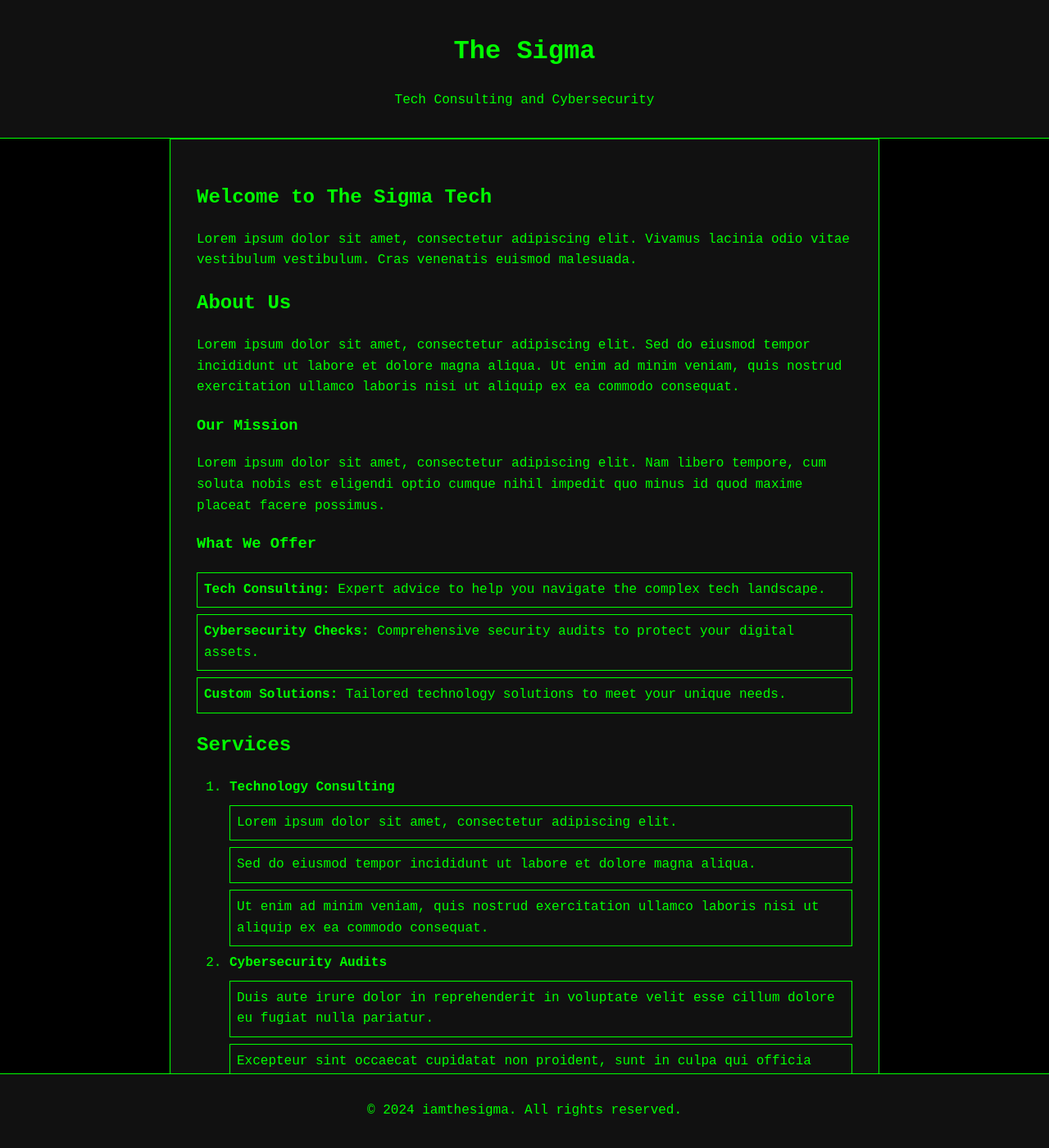
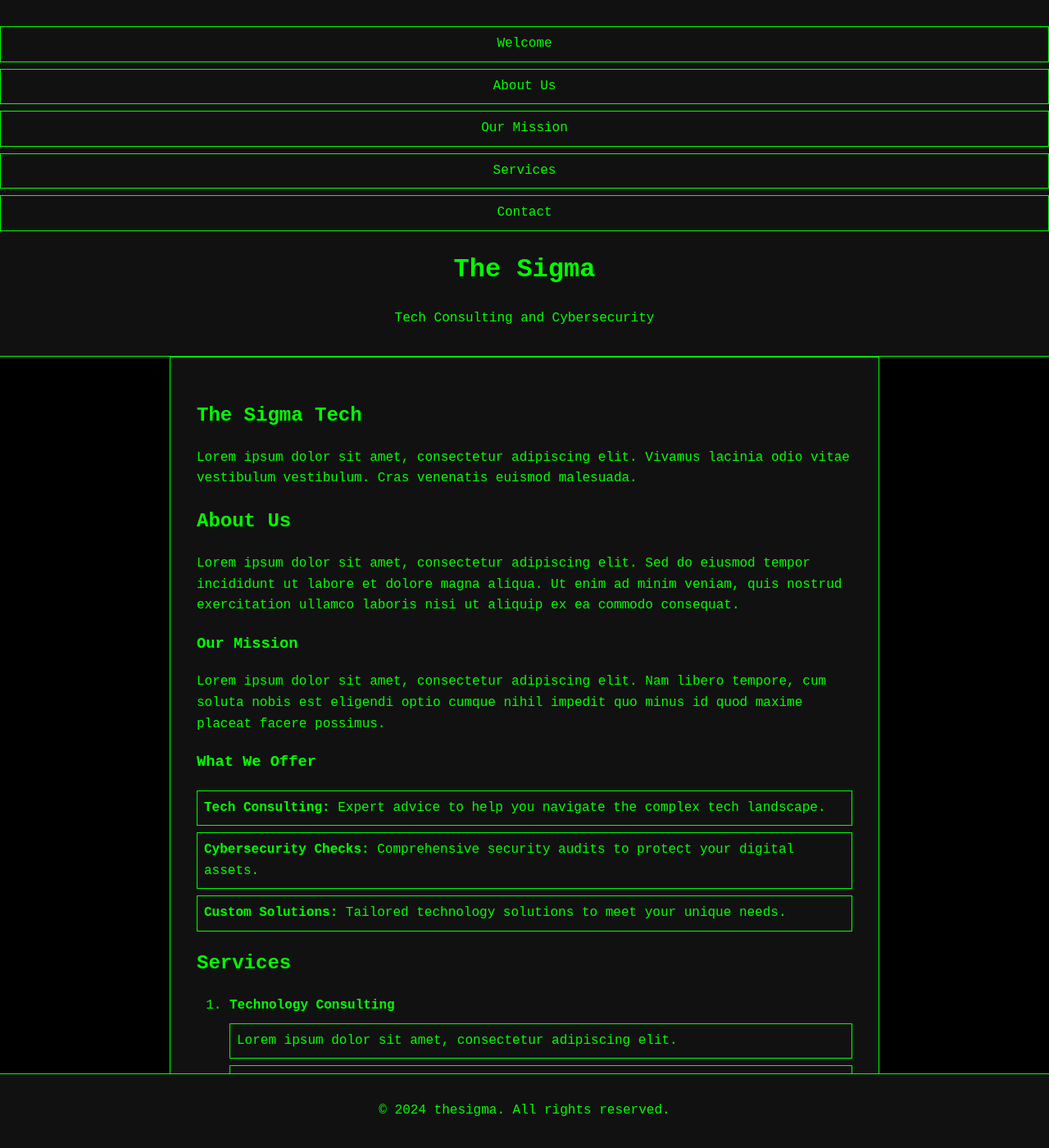
Before and after one commit to iamthesigma/iamthesigma.github.io, a Jekyll site: the page thesigma.ca-jekyll-site/index.html, which Jekyll copies as it is, in a window 1280 px wide and 1400 px high. Shown: the whole window at 82% size. Built offline with Jekyll 4.4.1, drawn with Linux system fonts in a browser that asks for light colours.

Commit message:
Update index.html

```diff
--- a/thesigma.ca-jekyll-site/index.html
+++ b/thesigma.ca-jekyll-site/index.html
@@ -3,36 +3,43 @@
 <head>
     <meta charset="UTF-8">
     <meta name="viewport" content="width=device-width, initial-scale=1.0">
-    <title>The Sigma Tech</title>
+    <title>The Sigma</title>
     <link rel="stylesheet" href="/assets/css/style.css">
 </head>
 <body>
     <header>
+        <nav>
+            <ul>
+                <li><a href="#welcome">Welcome</a></li>
+                <li><a href="#about">About Us</a></li>
+                <li><a href="#mission">Our Mission</a></li>
+                <li><a href="#services">Services</a></li>
+                <li><a href="#contact">Contact</a></li>
+            </ul>
+        </nav>
         <h1>The Sigma</h1>
         <p>Tech Consulting and Cybersecurity</p>
     </header>
     <main>
-        <section>
-            <h2>Welcome to The Sigma Tech</h2>
+        <section id="welcome">
+            <h2>The Sigma Tech</h2>
             <p>Lorem ipsum dolor sit amet, consectetur adipiscing elit. Vivamus lacinia odio vitae vestibulum vestibulum. Cras venenatis euismod malesuada.</p>
         </section>
-        <section>
+        <section id="about">
             <h2>About Us</h2>
             <p>Lorem ipsum dolor sit amet, consectetur adipiscing elit. Sed do eiusmod tempor incididunt ut labore et dolore magna aliqua. Ut enim ad minim veniam, quis nostrud exercitation ullamco laboris nisi ut aliquip ex ea commodo consequat.</p>
         </section>
-        <section>
+        <section id="mission">
             <h3>Our Mission</h3>
             <p>Lorem ipsum dolor sit amet, consectetur adipiscing elit. Nam libero tempore, cum soluta nobis est eligendi optio cumque nihil impedit quo minus id quod maxime placeat facere possimus.</p>
         </section>
-        <section>
+        <section id="services">
             <h3>What We Offer</h3>
             <ul>
                 <li><strong>Tech Consulting:</strong> Expert advice to help you navigate the complex tech landscape.</li>
                 <li><strong>Cybersecurity Checks:</strong> Comprehensive security audits to protect your digital assets.</li>
                 <li><strong>Custom Solutions:</strong> Tailored technology solutions to meet your unique needs.</li>
             </ul>
-        </section>
-        <section>
             <h2>Services</h2>
             <ol>
                 <li>
@@ -59,13 +66,13 @@
                 </li>
             </ol>
         </section>
-        <section>
+        <section id="contact">
             <h2>Contact Us</h2>
             <p>Feel free to reach out at <a href="mailto:iam@thesigma.ca">iam@thesigma.ca</a>.</p>
         </section>
     </main>
     <footer>
-        <p>&copy; 2024 iamthesigma. All rights reserved.</p>
+        <p>&copy; 2024 thesigma. All rights reserved.</p>
     </footer>
 </body>
 </html>
```
